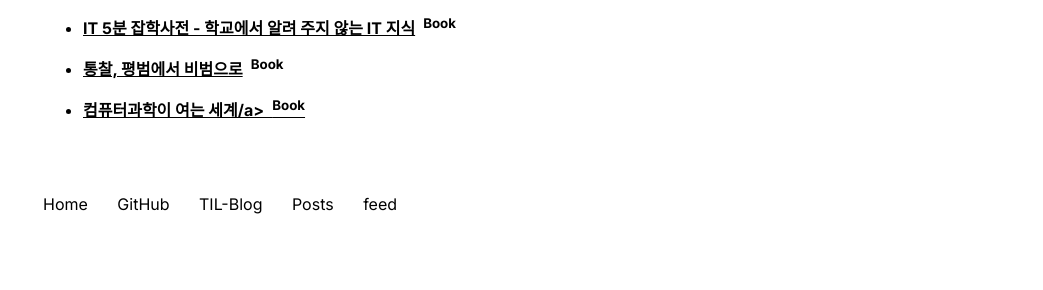
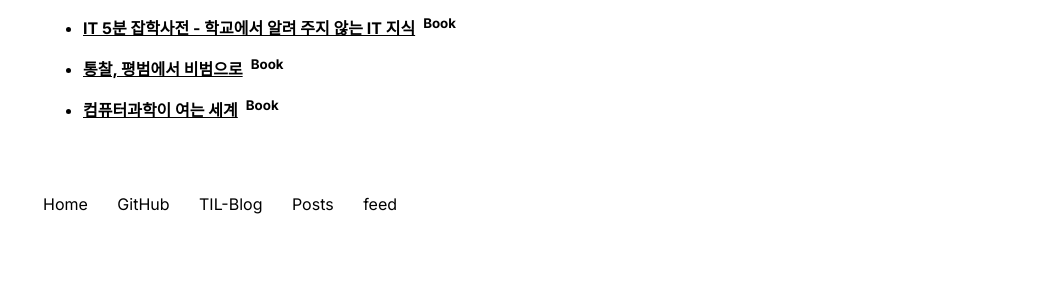
Before and after one commit to BangJeongBin/BangJeongBin.github.io, a Jekyll site: the page built from index.md, in a window 1280 px wide and 900 px high, scrolled down 3639 px. Shown: the part 533-823 px from the top of the window, without its empty margins (237-1280 px from the left). Built offline with Jekyll 4.4.1, drawn with Linux system fonts in a browser that asks for light colours.

```diff
--- a/_includes/activities_list.html
+++ b/_includes/activities_list.html
@@ -211,6 +211,6 @@
     <li>
         <strong>
             <a href="https://product.kyobobook.co.kr/detail/S000001033013">
-                컴퓨터과학이 여는 세계/a>&ensp;<sup>Book</sup></strong>
+                컴퓨터과학이 여는 세계</a>&ensp;<sup>Book</sup></strong>
     </li>
 </ul>
```
